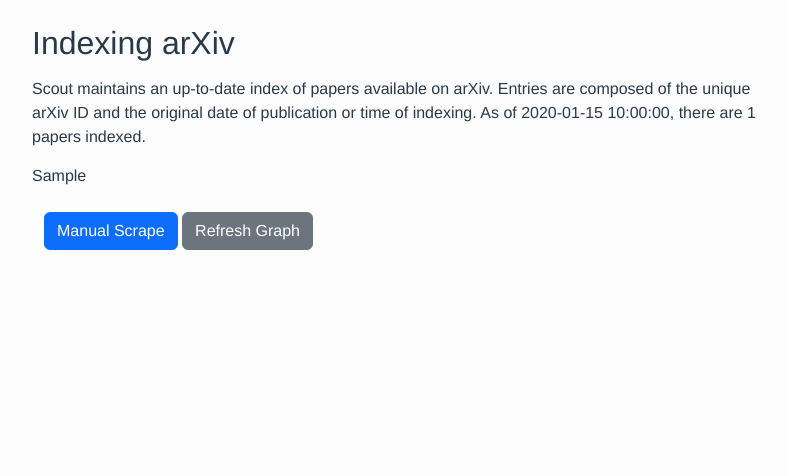
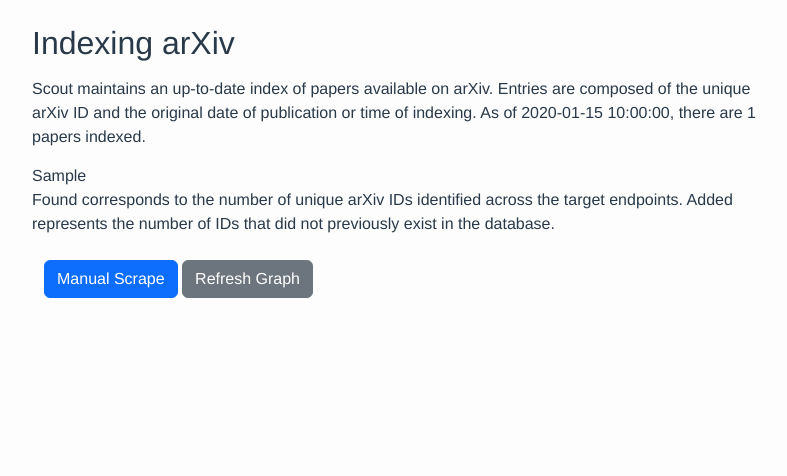
Before and after one commit to t-walshe/ResearchRadar, a Python web app: template scout/templates/index.html in a window 1280 px wide. Shown: the part 56-532 px from the top of the page, without its empty margins (240-1027 px from the left). Run offline with Jinja, Linux system fonts and the light colour scheme; the template is opened without the code that fills it: most values are stand-ins (such as "Sample title", 1, 10 or a date in 2020); some libraries are stand-ins or nearby versions.

Commit message:
[Scout][Cosmetic] Added graph description

```diff
--- a/scout/templates/index.html
+++ b/scout/templates/index.html
@@ -18,6 +18,9 @@
   {% endif %}
 
   {{ graph_data | safe }}
+
+  <p>Found corresponds to the number of unique arXiv IDs identified across the target endpoints.
+    Added represents the number of IDs that did not previously exist in the database.</p>
 {% endif %}
 
 
```
